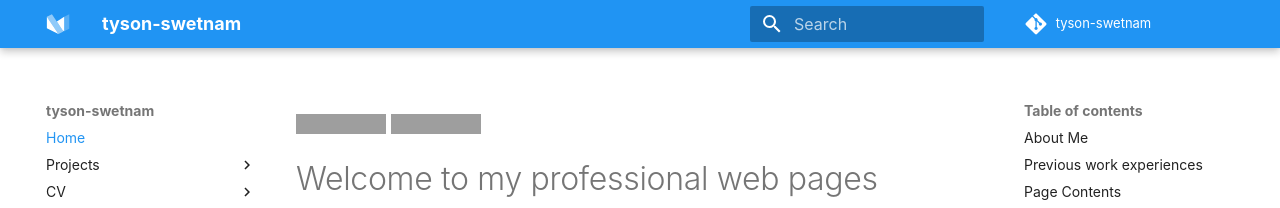
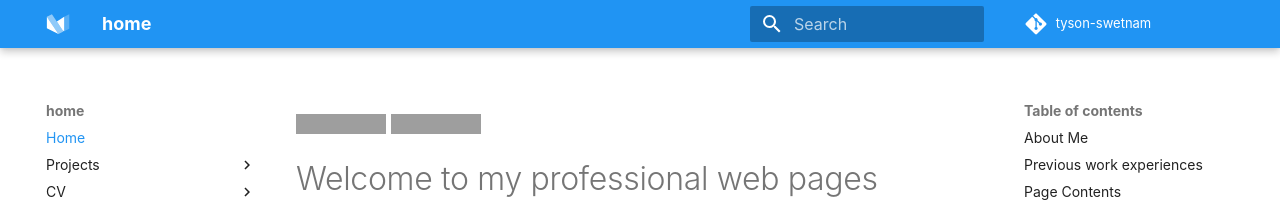
Before and after one commit to tyson-swetnam/new-website, an MkDocs documentation site: the page built from docs/index.md, in a window 1280 px wide. Shown: the top 208 px of the page. Built offline with MkDocs 1.6.1 and Material for MkDocs 9.7.7, drawn with Linux system fonts in a browser that asks for light colours; some web fonts are replaced; comment, search, counter and statistics services are not loaded; grey boxes are pictures that could not be loaded.

Commit message:
Update mkdocs.yml

```diff
--- a/mkdocs.yml
+++ b/mkdocs.yml
@@ -1,11 +1,11 @@
-site_name: tyson-swetnam
+site_name: home
 site_description: 'T.L. Swetnam'
 site_author: 'Tyson L Swetnam'
-site_url: https://tyson-swetnam.github.io
+site_url: https://tyson-swetnam.github.io/home
 
 # Repository
 repo_name: tyson-swetnam
-repo_url: https://github.com/tyson-swetnam/tyson-swetnam.github.io
+repo_url: https://github.com/tyson-swetnam/home
 edit_uri: edit/main/docs/
 # Copyright
 copyright: 'Copyright &copy; 2022 Tyson Lee Swetnam'
```
